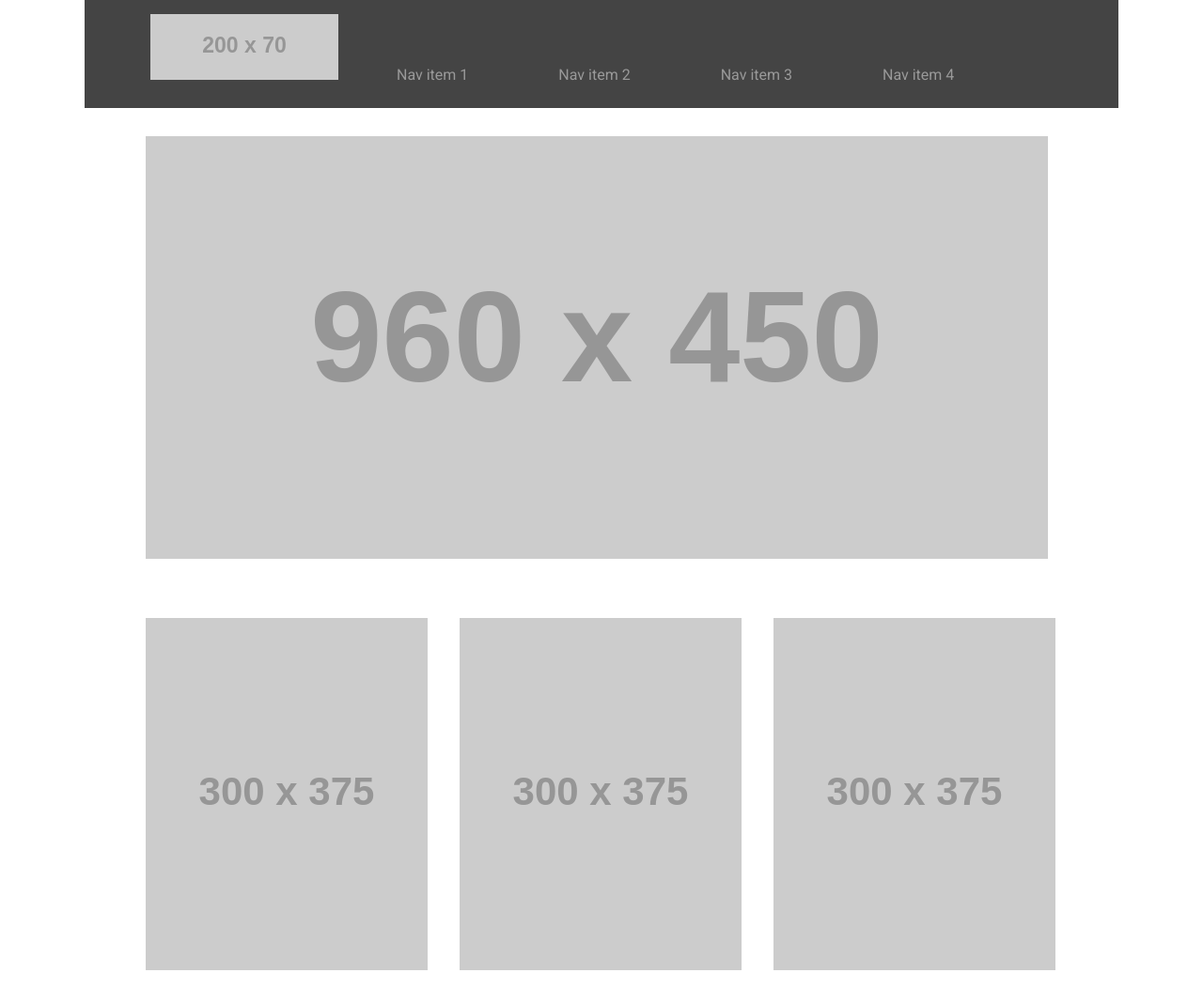
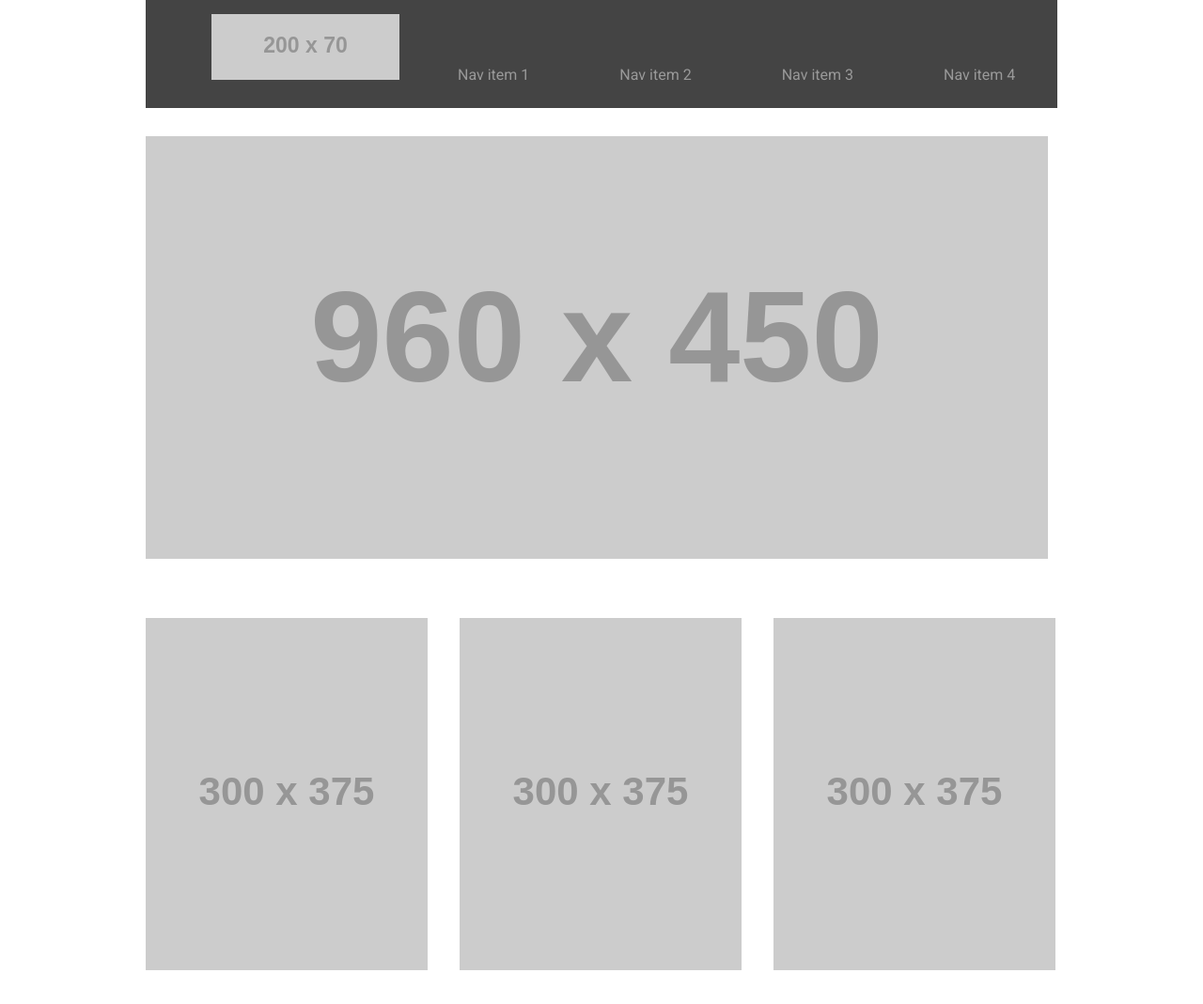
Before and after one commit to ravewillow6383/wirefame-exercise-, a plain HTML site: page index.html in a window 1280 px wide. Shown: the top 1069 px of the page at 94% size. Drawn offline with Linux system fonts and the light colour scheme; placeholder pictures from the web are drawn by us.

Commit message:
changed a few sizes

```diff
--- a/css/style.css
+++ b/css/style.css
@@ -1,5 +1,5 @@
 body{
-    width:1100px;
+    width:970px;
     display: block;
     margin-left: auto;
     margin-right: auto;
```
